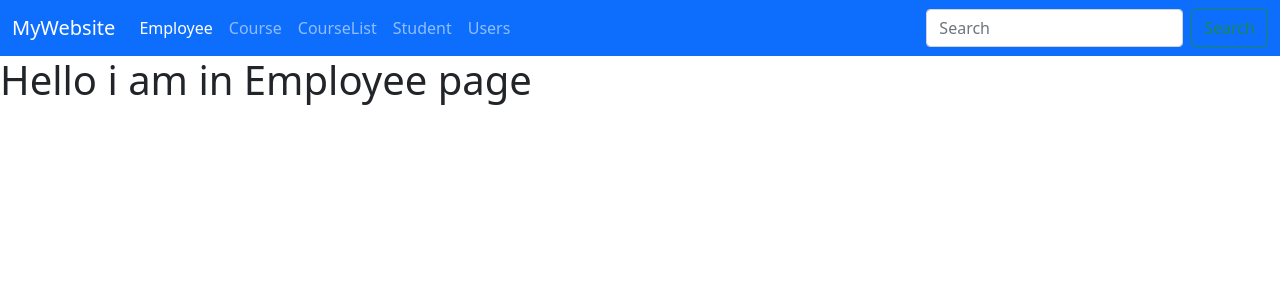
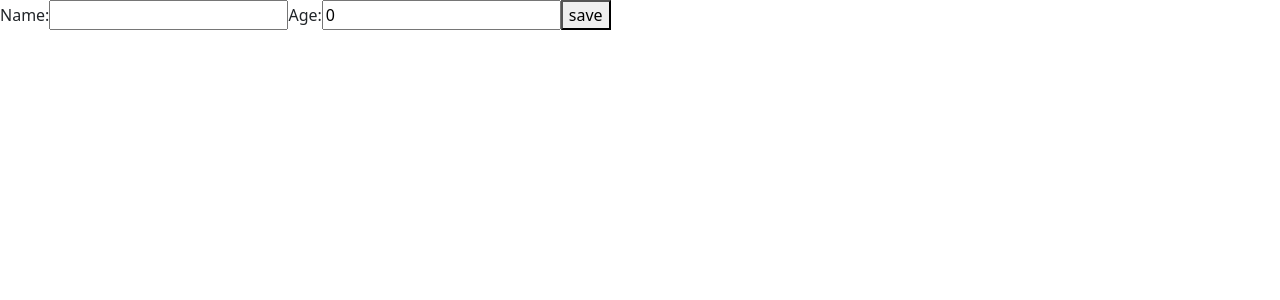
Before and after one commit to smishra1000/full_stack_react_node, a React (Create React App) app in the folder frontend-react/: page / in a window 1280 px wide. Shown: the top 300 px of the page. Built offline with nearby package versions, Linux system fonts and the light colour scheme.

Commit message:
changes done

```diff
--- a/frontend-react/src/Employee.js
+++ b/frontend-react/src/Employee.js
@@ -18,10 +18,12 @@ class Employee extends React.Component{
     changeName(){
         console.log(this.state.name);
         this.setState({name:this.state.changeName})
+        this.setState({changeName:""})
         this.props.add();
     }
     handleChange(event){
         this.setState({changeName:event.target.value})
+
     }
 
     render(){
--- a/frontend-react/src/MainApp.js
+++ b/frontend-react/src/MainApp.js
@@ -12,6 +12,9 @@ import StateHook from "./react-recap/recap-hooks/StateHook";
 import EffectHookDemo from "./react-recap/recap-hooks/EffectHook";
 import UseReducerRecap from "./hooks/UseReducerRecap";
 import UserPage from "./Pages/UserPage";
+import Article from "./components/Article";
+import Employee from "./Employee";
+import EmpForm from "./components/functionalcomponents/EmpForm";
 
 function MainApp() {
   return (
@@ -20,7 +23,7 @@ function MainApp() {
       <FunctionBasedComponent/> */}
       {/* <StateHook/>
       <EffectHookDemo/> */}
-      <BrowserRouter>
+      {/* <BrowserRouter>
         <Header/>
         <Routes>
           <Route path="/course" element={<CoursePage/>}></Route>
@@ -31,7 +34,10 @@ function MainApp() {
           <Route path="/courseList" element={<CourseList/>}></Route>
           <Route path="/users" element={<UserPage/>}></Route>
         </Routes>
-      </BrowserRouter>
+      </BrowserRouter> */}
+      {/* <Article/> */}
+      {/* <Employee/> */}
+      <EmpForm/>
       {/* <UseReducerRecap/> */}
 
     </div>
--- a/frontend-react/src/components/Article.js
+++ b/frontend-react/src/components/Article.js
@@ -10,7 +10,11 @@ class Article extends React.Component {
         id: "",
         title: "",
         content: "",
+
       },
+      newArticle:{},
+      isDisplay:false
+
     };
   }
 
@@ -32,12 +36,16 @@ class Article extends React.Component {
     });
   }
 
+  handleUser(e){
+    this.setState({article:{...this.state.article,user:e.target.value,}})
+  }
+
   saveData(e) {
     e.preventDefault();
     let article = this.state.article;
     let tempArticles = this.state.articles;
     tempArticles.push(article);
-    this.setState({ articles: tempArticles,article:{...article,id:"",title:"",content:""} });
+    this.setState({ articles: tempArticles,article:{...article,id:"",title:"",content:""},isDisplay:true,newArticle:{...article} });
   }
 
   render() {
@@ -89,15 +97,22 @@ class Article extends React.Component {
                 />
               </div>
             </div>
+            <label>User Name</label>
+            <input type="text" value={this.state.article.user} onChange={(e)=>this.handleUser(e)}/>
             <button type="submit" className="btn btn-primary">
               Save
             </button>
           </form>
 
         </div>
-        <div className="row">
-        <ArticleList articles={this.state.articles}/>
-        </div>
+        {this.state.isDisplay && <div className="row">
+          <h1>Article data</h1>
+          <h1>Article id: {this.state.newArticle.id}</h1>
+          <h1>Article title: {this.state.newArticle.title}</h1>
+          <h1>Article content: {this.state.newArticle.content}</h1>
+          <h1>Article user: {this.state.newArticle.user}</h1>
+        {/* <ArticleList articles={this.state.articles}/> */}
+        </div>}
       </div>
     );
   }
--- a/frontend-react/src/components/functionalcomponents/EmpForm.js
+++ b/frontend-react/src/components/functionalcomponents/EmpForm.js
@@ -1,41 +1,78 @@
-import { useState } from "react";
+import { useEffect, useState } from "react";
 
 function EmpForm(props) {
-  const [name, setName] = useState("");
-  const [age, setAge] = useState(0);
+  // const [name, setName] = useState("");
+  // const [age, setAge] = useState(0);
   const [empInfo, setEmpInfo] = useState({ name: "", age: 0 });
+  const [isSaved, setSaved] = useState(false);
+  const [savedData, setSavedData] = useState({});
+
+  // function onNameChange(event) {
+  //   setName(event.target.value);
+  // }
+
+  // const onAgeChange = (event) => {
+  //   setAge(event.target.value);
+  // };
 
   function onNameChange(event) {
-    setName(event.target.value);
+    setEmpInfo((sai) => ({
+      ...sai,
+      name: event.target.value,
+    }));
   }
 
-  const onAgeChange = (event) => {
-    setAge(event.target.value);
-  };
+  function onAgeChange(event) {
+    setEmpInfo((sai) => ({
+      ...sai,
+      age: event.target.value,
+    }));
+  }
 
   const save = (e) => {
     e.preventDefault();
-    console.log(name,age)
+    //console.log(name,age)
     console.log("data saved successfully");
+    // setEmpInfo((prevState) => ({
+    //   ...prevState,
+    //   name: name,
+    //   age: age,
+    // }));
+    let user = {
+      name: empInfo.name,
+      age: empInfo.age,
+    };
+    localStorage.setItem("user", JSON.stringify(user));
+    setSavedData((prevState) => ({
+      ...prevState,
+      name: empInfo.name,
+      age: empInfo.age,
+    }));
     setEmpInfo((prevState) => ({
       ...prevState,
-      name: name,
-      age: age,
+      name: "",
+      age: "",
     }));
+
+    setSaved(true);
   };
 
   return (
     <div>
       <form onSubmit={save}>
         <label>Name:</label>
-        <input type="text" value={name} onChange={onNameChange} />
+        <input type="text" value={empInfo.name} onChange={onNameChange} />
         <label>Age:</label>
-        <input type="text" value={age} onChange={onAgeChange} />
+        <input type="text" value={empInfo.age} onChange={onAgeChange} />
         <button type="submit">save</button>
       </form>
-      <h2>Saved Employee Information</h2>
-      <h4>{empInfo.name}</h4>
-      <h4>{empInfo.age}</h4>
+      {isSaved && (
+        <div>
+          <h2>Saved Employee Information</h2>
+          <h4>{savedData.name}</h4>
+          <h4>{savedData.age}</h4>
+        </div>
+      )}
     </div>
   );
 }
--- a/frontend-react/src/hooks/UseState.js
+++ b/frontend-react/src/hooks/UseState.js
@@ -18,7 +18,7 @@ function UseState(props){
 
     return(
         <div>
-            <h1>Demo of use state hook</h1>
+        <h1>Demo of use state hook</h1>
         <button className="btn btn-primary" onClick={()=>increment()}>Increment</button>
         <button  className="btn btn-danger" onClick={()=>decrement()}>Decrement</button>
         <div><h1>count : {count}</h1></div>
```
